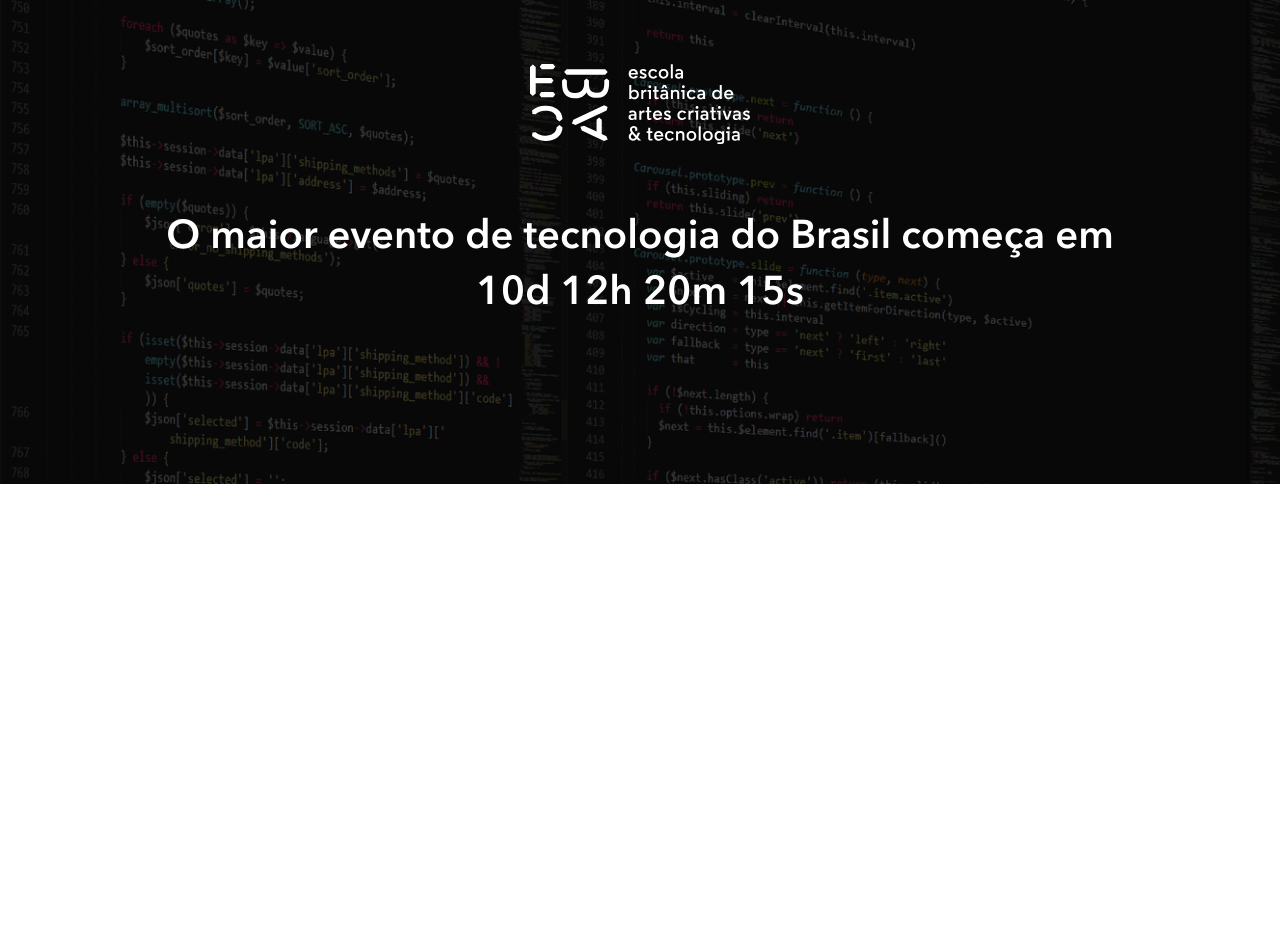
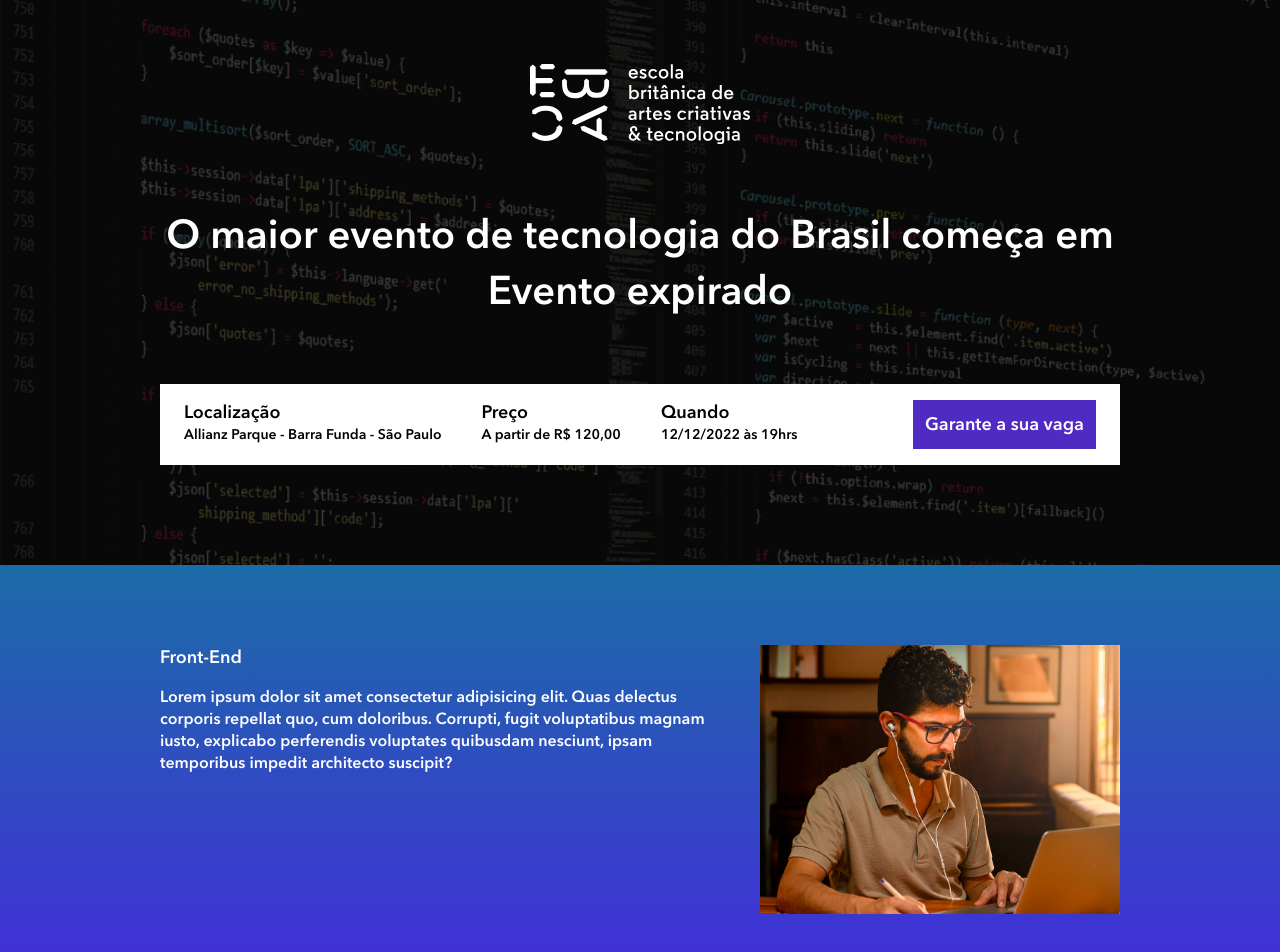
Before and after one commit to tcominesi/ebac_talks, a website built with Parcel: page src/index.html in a window 1280 px wide. Shown: the top 952 px of the page. Before the commit the page ends 800 px from the top, so only its background shows below. Built offline with nearby package versions, Linux system fonts and the light colour scheme.

Commit message:
Contegem do Tempo

```diff
--- a/src/index.html
+++ b/src/index.html
@@ -5,18 +5,92 @@
     <meta name="viewport" content="width=device-width, initial-scale=1.0">
     <title>EBAC Tech Talks</title>
     <link rel="stylesheet" href="./styles/main.scss">
+
     </head>
 <body>
     <header class="hero">
         <div class="container">
             <img class="hero__logo" src="./images/ebac_logo.svg" alt="Ebac Tech Talks">
             <p class="hero__text">
-                O maior evento de tecnologia do Brasil começa em 10d 12h 20m 15s
+                O maior evento de tecnologia do Brasil começa em <span id="contador"></span>
             </p>
+            <div class="infos-bar">
+                <ul class="infos-bar__infos">
+                    <li class="infos-bar__infos__item">
+                        <b>Localização</b>
+                        Allianz Parque - Barra Funda - São Paulo
+                    </li>
+                    <li class="infos-bar__infos__item">
+                        <b>Preço</b>
+                        A partir de R$ 120,00
+                    </li>
+                    <li class="infos-bar__infos__item">
+                        <b>Quando</b>
+                        12/12/2022 às 19hrs
+                    </li>
+                </ul>
+                <a href="#" class="button button--primary">
+                    Garante a sua vaga
+                </a>
+            </div>
         </div>
     </header>
 
+   <section class="event event--frontend">
+        <div class="container">
+            <div class="event__details">
+                <h2 class="event__details__title">Front-End</h2>
+                <p class="event__details__description">
+                    Lorem ipsum dolor sit amet consectetur adipisicing elit. Quas delectus corporis repellat quo, cum doloribus.
+                    Corrupti, fugit voluptatibus magnam iusto, explicabo perferendis voluptates quibusdam nesciunt,
+                    ipsam temporibus impedit architecto suscipit?
+                </p>
+            </div>
+            <img class="event__image" src="./images/frontend.png" alt="Front-End">
+        </div>
+   </section>
 
+   <section class="event event--ui-ux event--image-left">
+        <div class="container">
+            <div class="event__details">
+                <h2 class="event__details__title">UI/UX</h2>
+                <p class="event__details__description">
+                    Lorem ipsum dolor sit amet consectetur adipisicing elit. Quas delectus corporis repellat quo, cum doloribus.
+                    Corrupti, fugit voluptatibus magnam iusto, explicabo perferendis voluptates quibusdam nesciunt,
+                    ipsam temporibus impedit architecto suscipit?
+                </p>
+            </div>
+            <img class="event__image" src="./images/ui-ux.png" alt="UI/UX">
+        </div>
+    </section>
+
+    <section class="event event--data-science">
+        <div class="container">
+            <div class="event__details">
+                <h2 class="event__details__title">Data Cience</h2>
+                <p class="event__details__description">
+                    Lorem ipsum dolor sit amet consectetur adipisicing elit. Quas delectus corporis repellat quo, cum doloribus.
+                    Corrupti, fugit voluptatibus magnam iusto, explicabo perferendis voluptates quibusdam nesciunt,
+                    ipsam temporibus impedit architecto suscipit?
+                </p>
+            </div>
+            <img class="event__image" src="./images/data.png" alt="Data Science">
+        </div>
+    </section>
+
+    <section class="event event--backend event--image-left">
+        <div class="container">
+            <div class="event__details">
+                <h2 class="event__details__title">Back-end</h2>
+                <p class="event__details__description">
+                    Lorem ipsum dolor sit amet consectetur adipisicing elit. Quas delectus corporis repellat quo, cum doloribus.
+                    Corrupti, fugit voluptatibus magnam iusto, explicabo perferendis voluptates quibusdam nesciunt,
+                    ipsam temporibus impedit architecto suscipit?
+                </p>
+            </div>
+            <img class="event__image" src="./images/backend.png" alt="Back-end">
+        </div>
+    </section>
 
 
     <script src="./scripts/main.js"></script>
--- a/src/scripts/main.js
+++ b/src/scripts/main.js
@@ -1 +1,25 @@
-console.log('Olá Mundo do Caralho!');
+const dataDoEvento = new Date("Dec 12, 2024 19:00:00");
+const timeStampDoEvento = dataDoEvento.getTime();
+
+const contaAsHoras = setInterval(function() {
+    const agora = new Date();
+    const timeStampAtual = agora.getTime();
+
+    const distanciaAteOEvento = timeStampDoEvento - timeStampAtual;
+
+    const diaEmMs = 1000 * 60 * 60 * 24;
+    const horaEmMs = 1000 * 60 * 60;
+    const minutoEmMs = 1000 * 60;
+
+    const diasAteOEvento = Math.floor(distanciaAteOEvento / diaEmMs);
+    const horasAteOEvento = Math.floor((distanciaAteOEvento % diaEmMs) / horaEmMs);
+    const minutosAteOEvento = Math.floor((distanciaAteOEvento % horaEmMs) / minutoEmMs);
+    const segundosAteOEvento = Math.floor((distanciaAteOEvento % minutoEmMs) / 1000);
+
+    document.getElementById('contador').innerHTML = `${diasAteOEvento}d ${horasAteOEvento}h ${minutosAteOEvento}m ${segundosAteOEvento}s`;
+
+    if (distanciaAteOEvento < 0) {
+        clearInterval(contaAsHoras);
+        document.getElementById('contador').innerHTML = 'Evento expirado';
+    }
+}, 1000);
--- /dev/null
+++ b/src/styles/_event.scss
@@ -0,0 +1,63 @@
+@use 'variables';
+
+.event {
+    padding: 80px 0;
+
+    &--frontend {
+        background-image: linear-gradient(variables.$blue1, variables.$blue2);
+    }
+
+    &--ui-ux {
+        background-image: linear-gradient(variables.$blue2, variables.$pink);
+    }
+
+    &--data-science {
+        background-image: linear-gradient(variables.$pink, variables.$yellow);
+    }
+
+    &--backend {
+        background-image: linear-gradient(variables.$yellow, variables.$pink);
+    }
+
+    &--image-left {
+        .container {
+            flex-direction: row-reverse;
+        }
+    }
+
+    .container {
+        display: flex;
+        gap: 40px;
+    }
+
+    &__image {
+        max-width: 360px;
+    }
+
+    &__details {
+        &__title {
+            font-size: 18px;
+            font-weight: bold;
+            margin-bottom: 16px;
+        }
+
+        &__description {
+            line-height: 22px;
+        }
+    }
+
+    @media (max-width: 640px) {
+        .container {
+            display: block;
+        }
+
+        &__image {
+            width: 100%;
+        }
+
+        &__details {
+            margin-right: 0;
+            margin-bottom: 16px;
+        }
+    }
+}
--- a/src/styles/_hero.scss
+++ b/src/styles/_hero.scss
@@ -1,3 +1,5 @@
+@use 'variables';
+
 .hero {
     padding-top: 64px;
     padding-bottom: 100px;
@@ -16,7 +18,7 @@
         left: 0;
         width: 100%;
         height: 100%;
-        background-color: #000;
+        background-color: variables.$secondaryTextColor;
         content: '';
         opacity: .7;
     }
--- /dev/null
+++ b/src/styles/_variables.scss
@@ -0,0 +1,8 @@
+$textColor: #fff;
+$secondaryTextColor: #000;
+
+$blue1: #1B6CA7;
+$blue2: #442BDB;
+$pink: #89223B;
+$yellow: #9C791D;
+$purple: #4F2AC3;
--- /dev/null
+++ b/src/styles/componentes/_buttons.scss
@@ -0,0 +1,26 @@
+@use '../variables';
+
+.button {
+    padding: 12px;
+    font-size: 18px;
+    font-weight: bold;
+    text-decoration: none;
+    text-align: center;
+    white-space: nowrap;
+
+    &--primary {
+        color: variables.$textColor;
+        background-color: variables.$purple;
+    }
+
+    @media (max-width: 1024px) {
+        display: flex;
+        width: 100%;
+        align-items: center;
+    }
+
+    @media (max-width: 640px) {
+        display: block;
+        width: 100%;
+    }
+}
--- /dev/null
+++ b/src/styles/componentes/_infos_bar.scss
@@ -0,0 +1,43 @@
+@use '../variables';
+
+.infos-bar {
+    padding: 16px 24px;
+    background-color: variables.$textColor;
+    display: flex;
+    justify-content: space-between;
+
+    &__infos {
+        display: flex;
+        gap: 40px;
+
+        &__item {
+            font-size: 14px;
+            color: variables.$secondaryTextColor;
+
+            b {
+                color: variables.$secondaryTextColor;
+                font-size: 18px;
+                display: block;
+            }
+        }
+    }
+
+    @media (max-width: 640px) {
+        display: block;
+
+        &__infos {
+            display: block;
+
+            &__item {
+                margin-bottom: 24px;
+
+            }
+        }
+    }
+
+    @media (max-width: 1024px) {
+        &__infos {
+            gap: 16px;
+        }
+    }
+}
--- a/src/styles/main.scss
+++ b/src/styles/main.scss
@@ -1,4 +1,8 @@
 @use 'hero';
+@use 'componentes/infos_bar';
+@use 'componentes/buttons';
+@use 'event';
+@use 'variables';
 
 * {
     margin: 0;
@@ -6,7 +10,7 @@
     box-sizing: border-box;
     font-family: Avenir, sans-serif;
     list-style: none;
-    color: #fff;
+    color: variables.$textColor;
 }
 
 @font-face {
```
Also changed, not shown: package.json (+4 -3 lines).
